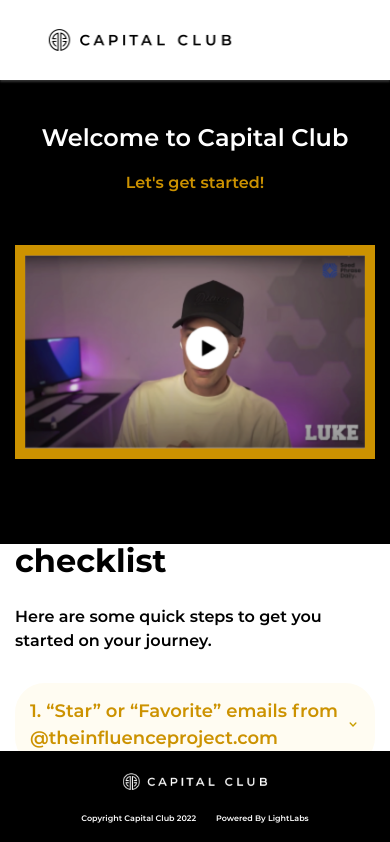
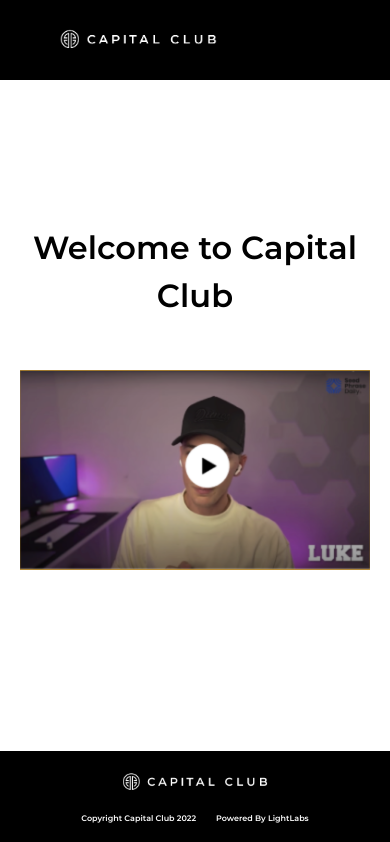
Before and after one commit to light-labs-io/capital-club-portal, a Next.js app: page / in a window 390 px wide. Shown: the top 842 px of the page. Built offline with nearby package versions, Linux system fonts and the light colour scheme.

Commit message:
small updates

```diff
--- a/components/header/header.tsx
+++ b/components/header/header.tsx
@@ -3,7 +3,7 @@
 function Header() {
     return (
         <header
-            className={`${styles.container} w-full fixed pr-10 pl-10 items-center`}
+            className={`${styles.container} w-full fixed pr-10 pl-10 items-center bg-black`}
         >
             <div className="flex flex-row items-center h-full items-center">
                 <img
--- a/pages/index.tsx
+++ b/pages/index.tsx
@@ -3,13 +3,12 @@
 import styles from "../styles/Home.module.scss";
 import Footer from "../components/footer/footer";
 import Header from "../components/header/header";
-import Checklists from '../components/checklist/checklist';
 
 const Home: NextPage = () => {
     return (
         <div>
             <Head>
-                <title>Capital CLub</title>
+                <title>Capital Club</title>
                 <meta
                     name="description"
                     content="Capital Club"
@@ -22,13 +21,7 @@
             <main className={styles['main']}>
                 <div className={`${styles['content-container']} mx-auto sm:px-6 lg:px-8`}>
                     <h1>Welcome to Capital Club</h1>
-                    <h3>Let's get started!</h3>
                     <img src={'/images/placeholder.png'} alt={'placeholder'}/>
-                    <div className={`${styles['content']} pt-5 flex flex-col`}>
-                        <h2>Getting started checklist</h2>
-                        <p className={'pt-5'}>Here are some quick steps to get you started on your journey.</p>
-                    </div>
-                    <Checklists/>
                 </div>
                 <Footer />
             </main>
--- a/styles/Home.module.scss
+++ b/styles/Home.module.scss
@@ -1,22 +1,21 @@
 @import 'variables';
 
 .main {
-  background: linear-gradient(0deg, #fff 50vh, #000 100px);
-  height: 100%;
+  background: #FFFFFF;
+  height: 100vh;
   display: block;
 
   .content-container {
     position: relative;
-    padding-top: 80px;
     z-index: 3;
     justify-content: center;
     display: flex;
     flex-direction: column;
     align-items: center;
+    height: 100vh;
 
     h1 {
-      color: $white-color;
-      padding-top: 30px;
+      color: #000000;
       font-size: 3.5em;
       text-align: center;
     }
@@ -29,7 +28,6 @@
 
     img {
       margin-top: 50px;
-      border: 10px solid $gold-color;
     }
 
     .content {
@@ -50,20 +48,21 @@
 
 @media (max-width: 640px) {
   .main {
-    background: linear-gradient(0deg, #fff 300px, #000 100px);
-
     .content-container {
-      padding-right: 15px;
-      padding-left: 15px;
-      padding-top: 90px;
 
       h1 {
-        font-size: 1.5em;
+        font-size: 2em;
+        margin-top: -50px;
+        padding-top: 0;
       }
 
       h3 {
         font-size: 1em;
       }
+
+      img {
+        padding: 0 20px;
+      }
     }
   }
 }
--- a/styles/header.module.scss
+++ b/styles/header.module.scss
@@ -1,6 +1,5 @@
 .container {
   height: 80px;
-  background: #fff;
   z-index: 4;
   box-shadow: 0 2px 2px 0 rgba(255, 255, 255, .2);
 
```
Also changed, not shown: public/images/logo.png.
